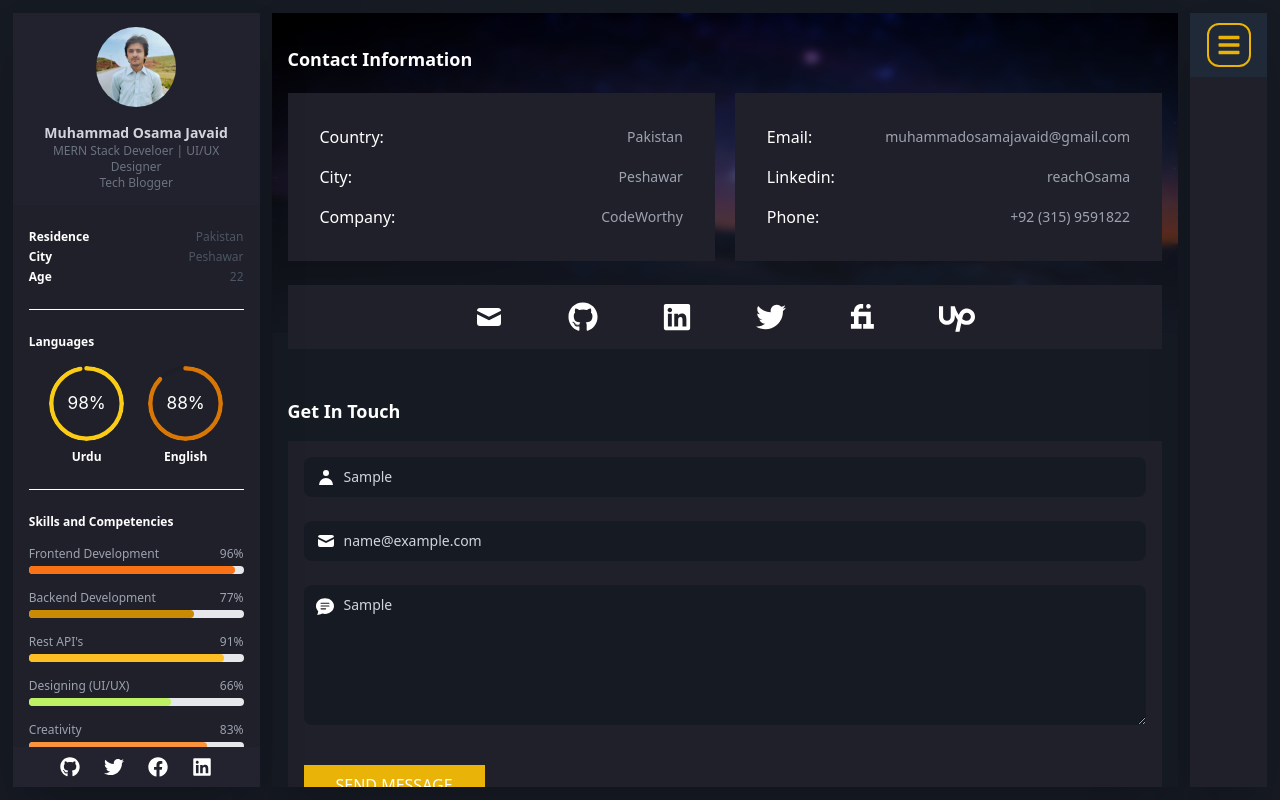
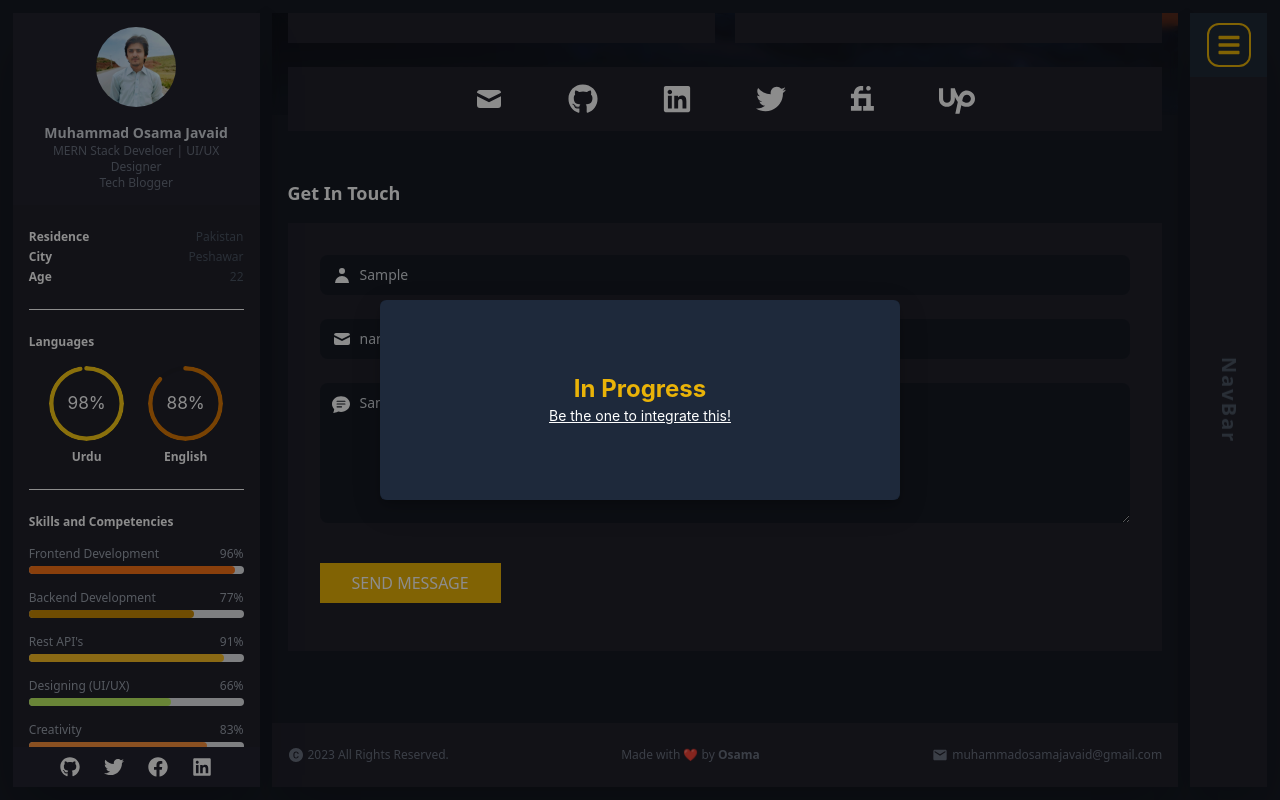
Before and after one commit to osamajavaid/portfolio, a Next.js app: page /contact in a window 1280 px wide. Both pictures are taken after typing "Sample", "name@example.com", "Sample" into the empty fields and a click on the button "SEND MESSAGE". Built offline with nearby package versions, Linux system fonts and the light colour scheme.

Commit message:
code refactored

```diff
--- a/components/Common/Nav/Nav.jsx
+++ b/components/Common/Nav/Nav.jsx
@@ -10,10 +10,10 @@ const Nav = ({ setOpen, open }) => {
     return (
         <main
             className={
-                " fixed overflow-hidden z-[50000] bg-gray-900/50 backdrop-blur-sm transition inset-0 transform ease-in" +
+                " fixed overflow-hidden z-[50000] bg-gray-900/50 backdrop-blur-sm inset-0 transform ease-in" +
                 (open
-                    ? "transition-opacity opacity-100 duration-500 translate-x-0  "
-                    : "transition-all delay-500 opacity-0 translate-x-full")
+                    ? "transition-opacity opacity-100 duration-10 translate-x-0"
+                    : "transition-all delay-200 opacity-0 translate-x-full")
             }
         >
             <section
@@ -27,7 +27,7 @@ const Nav = ({ setOpen, open }) => {
                         <div onClick={e => setOpen(false)} className="flex text-gray-500 absolute top-0 w-full items-center justify-center text-sm h-12 bg-gray-800">
                             <ImCross />
                         </div>
-                        <div className="flex flex-col gap-y-2 px-6 w-full">
+                        <div className="flex flex-col gap-y-2 px-6 w-full transition">
                             <NavItem setOpen={setOpen} NavRoute={'/'} NavIcon={<ImHome />} NavText={'Home'} />
                             <NavItem setOpen={setOpen} NavRoute={'/contact'} NavIcon={<FaHandshake />} NavText={'Contact'} />
                             <NavItem setOpen={setOpen} NavRoute={'/background'} NavIcon={<HiIdentification />} NavText={'Background'} />
--- a/components/Common/Nav/NavItem.jsx
+++ b/components/Common/Nav/NavItem.jsx
@@ -11,7 +11,7 @@ const NavItem = ({ NavIcon, NavText, NavRoute, setOpen }) => {
         <Link
             onClick={(e) => setOpen(false)}
             href={NavRoute}
-            className={`${className} flex items-center px-2 hover:bg-yellow-500 text-gray-400 hover:text-gray-900  py-1 font-semibold space-x-4 text-base`}
+            className={`${className} transition flex items-center px-2 hover:bg-yellow-500 text-gray-400 hover:text-gray-900  py-1 font-semibold space-x-4 text-base`}
         >
             {NavIcon}
             <span>{NavText}</span>
--- a/components/HomeComponents/ClientReviews/ClientReviews.jsx
+++ b/components/HomeComponents/ClientReviews/ClientReviews.jsx
@@ -18,14 +18,16 @@ const ClientReviews = () => {
             <div className="px-2 md:px-8 py-4 text-lg font-bold text-white">Clients Reviews</div>
             <div className="overflow-auto w-full grid  justify-items-center grid-flow-col gap-4 px-2 md:px-8">
 
-                {isLoading && [1, 2, 3, 4, 5].map(() => (
-                    <ParagraphSkeleton className="w-80 md:w-96 h-full p-4 md:p-8" />
-                ))}
-                {!isLoading && data.map((data, key) => (
-                    <ReviewCard key={key} data={data} />
-                ))}
-
-
+                {
+                    isLoading ?
+                        [1, 2, 3, 4, 5].map(() => (
+                            <ParagraphSkeleton className="w-80 md:w-96 h-full p-4 md:p-8" />
+                        ))
+                        :
+                        data?.map((data, key) => (
+                            <ReviewCard key={key} data={data} />
+                        ))
+                }
 
             </div>
 
--- a/components/HomeComponents/Expertise/MyExpertise.jsx
+++ b/components/HomeComponents/Expertise/MyExpertise.jsx
@@ -16,12 +16,16 @@ const MyExpertise = () => {
             <div className="px-2 md:px-8 py-4 text-lg font-bold text-white">My Expertise</div>
             <div className="grid justify items-center grid-flow-row md:grid-cols-2 lg:grid-cols-3 grid-rows-auto gap-4 px-2 md:px-8 " >
 
-                {isLoading && [1, 2, 3, 4, 5, 6].map(() => (
-                    <ParagraphSkeleton className={"space-y-2 p-8"} />
-                ))}
-                {!isLoading && data.map((data, key) => (
-                    <ExpertiseCard key={key} data={data} />
-                ))}
+                {
+                    isLoading ?
+                        [1, 2, 3, 4, 5, 6].map(() => (
+                            <ParagraphSkeleton className={"space-y-2 p-8"} />
+                        ))
+                        :
+                        data?.map((data, key) => (
+                            <ExpertiseCard key={key} data={data} />
+                        ))
+                }
 
             </div>
         </>
--- a/components/HomeComponents/Recommendations/Recommendations.jsx
+++ b/components/HomeComponents/Recommendations/Recommendations.jsx
@@ -16,12 +16,15 @@ const Recommendations = () => {
             <div className="px-2 md:px-8 py-4 text-lg font-bold text-white">Recommendations</div>
             <div className="grid w-full h-full mt-5 justify-items-start grid-flow-row md:grid-cols-2 grid-rows-auto gap-x-4 gap-y-4 px-2 md:px-8 pb-8">
 
-                {isLoading && [1, 2, 3, 4].map(() => (
-                    <ParagraphSkeleton className={"p-8 h-full w-full relative"} />
-                ))}
-                {!isLoading && data.map((data, key) => (
-                    <RecommendationCard key={key} data={data} />
-                ))}
+                {isLoading ?
+                    [1, 2, 3, 4].map(() => (
+                        <ParagraphSkeleton className={"p-8 h-full w-full relative"} />
+                    ))
+                    :
+                    data?.map((data, key) => (
+                        <RecommendationCard key={key} data={data} />
+                    ))
+                }
 
             </div>
         </>
--- a/pages/contact.jsx
+++ b/pages/contact.jsx
@@ -6,8 +6,12 @@ import { HiMail, HiUser } from 'react-icons/hi'
 import { BsChatTextFill } from 'react-icons/bs'
 import Fiverr_Icon from '../components/Fiverr_Icon';
 import Footer from '../components/Footer';
+import { Modal } from 'antd';
+import { useState } from 'react';
 
 const Contact = () => {
+    const [isOpen, setIsOpen] = useState(false)
+
     return (
         <BannerLayout>
             <div className=" px-4 py-2">
@@ -56,7 +60,7 @@ const Contact = () => {
 
                 <div className="my-12 w-full h-auto text-white">
                     <h1 className='text-lg font-bold'>Get In Touch</h1>
-                    <div className="mt-4 py-4 px-4 bg-[#20202a] text-sm">
+                    <div className="mt-4 py-8 px-8 bg-[#20202a] text-sm">
                         <div>
                             <div className="flex flex-col w-full">
                                 <div className="relative mb-6">
@@ -86,12 +90,28 @@ const Contact = () => {
                             </div>
 
                             <div className="my-4">
-                                <button onClick={() => alert('working on the feature')} className="px-8 py-2  bg-yellow-500 text-white text-base font-medium"> SEND MESSAGE </button>
+                                <button onClick={() => setIsOpen(true)} className="px-8 py-2  bg-yellow-500 text-white text-base font-medium"> SEND MESSAGE </button>
                             </div>
                         </div>
                     </div>
                 </div>
             </div>
+            {/* success modal */}
+            <Modal
+                className='bg-slate-800 backdrop-blur-lg rounded-md drop-shadow-lg'
+                // wrapClassName='bg-red-800'
+                centered
+                open={isOpen}
+                footer={null}
+                closable={false}
+                onOk={() => setIsOpen(false)}
+                onCancel={() => setIsOpen(false)}
+            >
+                <div className='flex flex-col items-center justify-center'>
+                    <h1 className='text-yellow-500 font-bold text-2xl'>In Progress</h1>
+                    <a className='underline text-white' target='_blank' href='https://github.com/osamajavaid/portfolio'>Be the one to integrate this!</a>
+                </div>
+            </Modal>
             <Footer />
         </BannerLayout>
 
--- a/pages/layout.js
+++ b/pages/layout.js
@@ -42,6 +42,7 @@ export default function Layout({ children }) {
                     <div onClick={e => setOpen(!open)} className="bg-gray-800 text-yellow-500 hidden lg:flex items-center h-16 justify-center text-2xl ">
                         <span className='icon border-2 border-yellow-500 p-2 rounded-xl'> <FaBars /></span>
                     </div>
+                    <span className='absolute top-1/2 left-1/2 -translate-x-1/2 -translate-y-1/2 rotate-90 flex items-center justify-center text-center text-xl text-gray-600 font-extrabold tracking-widest'>NavBar</span>
                 </div>
                 {<Nav open={open} setOpen={setOpen} />}
                 {/* overlay */}
--- a/pages/portfolio.jsx
+++ b/pages/portfolio.jsx
@@ -17,12 +17,17 @@ const Portfolio = () => {
         <BannerLayout>
             <div className="grid justify items-center grid-flow-row md:grid-cols-2 grid-rows-auto gap-4 px-8 my-6">
 
-                {isLoading && [1, 2, 3, 4].map((data, key) => (
-                    <ImageAndParagraphSkeleton className={"w-full object-cover"} />
-                ))}
-                {!isLoading && data.map((data, key) => (
-                    <PortfolioCard key={key} data={data} />
-                ))}
+                {
+                    isLoading ?
+                        [1, 2, 3, 4].map(() => (
+                            <ImageAndParagraphSkeleton className={"w-full object-cover"} />
+                        ))
+                        :
+                        data?.map((data, key) => (
+                            <PortfolioCard key={key} data={data} />
+                        ))
+
+                }
 
 
             </div >
--- a/styles/globals.css
+++ b/styles/globals.css
@@ -76,3 +76,11 @@ body {
   .ant-progress-text{
     color:white !important
   }
+  .ant-modal .ant-modal-content{
+    display: flex;
+    flex-direction:  column;
+    align-items: center;
+    justify-content: center;
+    background-color: transparent !important;
+    height: 200px;
+  }
```
Also changed, not shown: pages/background.jsx (+17 -12 lines).
